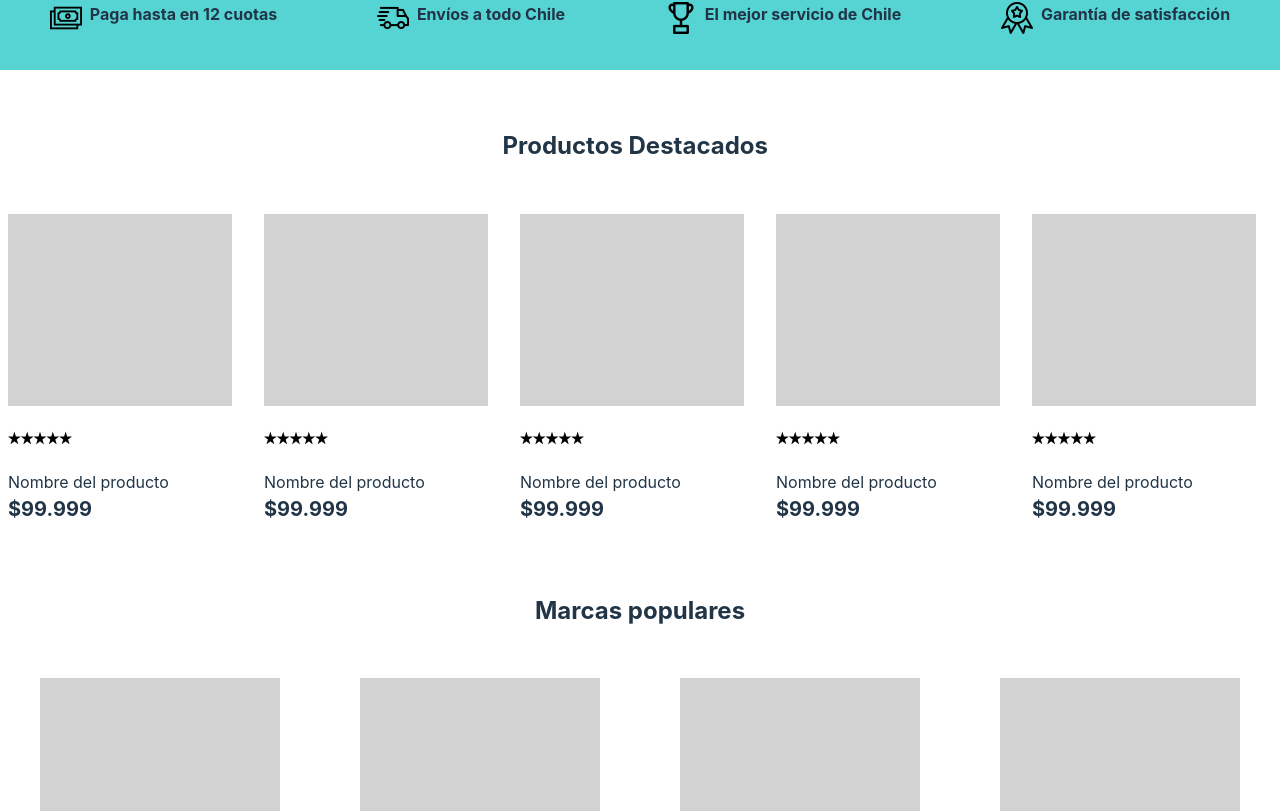
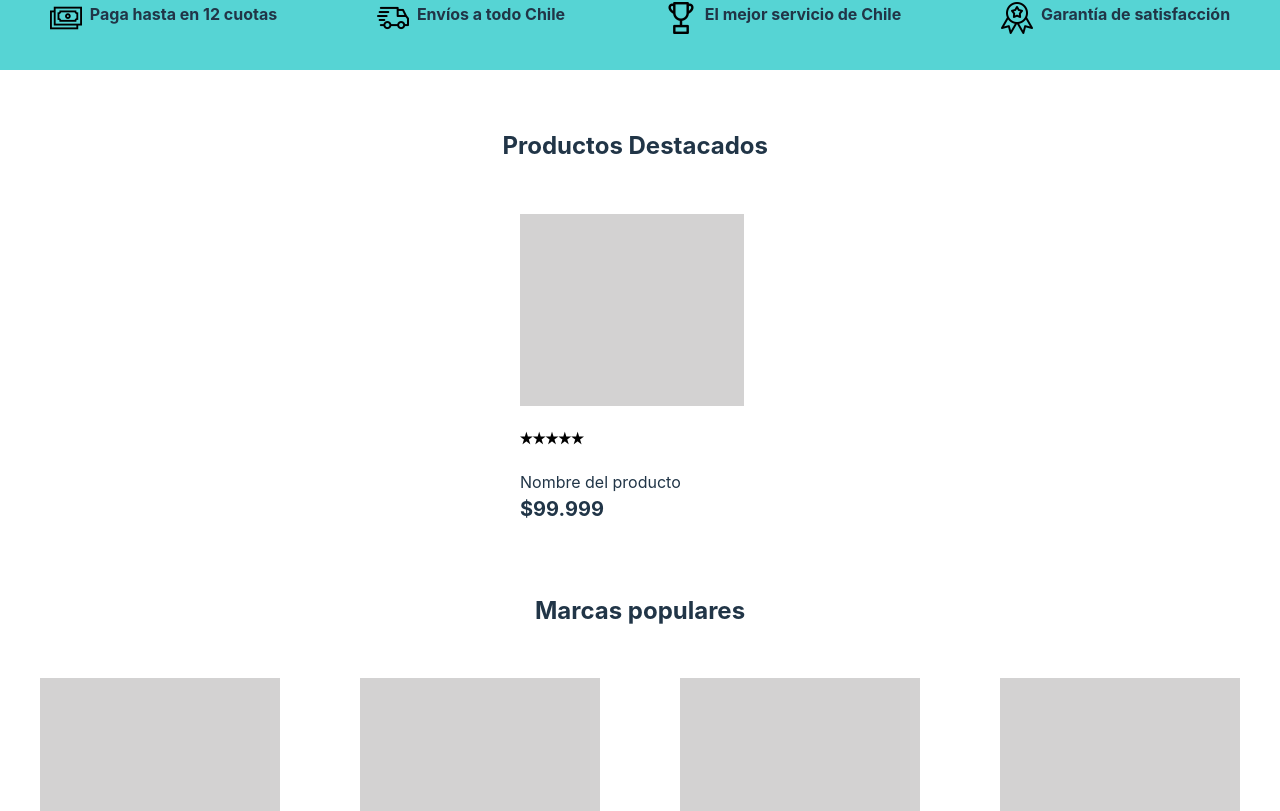
Before and after one commit to jrivas0710/Ventoverso, a React (Vite) app: page / in a window 1280 px wide. Shown: the part 730-1541 px from the top of the page. Built offline with nearby package versions, Linux system fonts and the light colour scheme.

Commit message:
cree mi esqueleto del componente producto destacado

```diff
--- a/src/ProductosDestacados.jsx
+++ b/src/ProductosDestacados.jsx
@@ -6,11 +6,11 @@ export const Destacados = () => {
         <>
 
 
-            <div className='productos-destacados'>
 
 
             {/* todo esto sera luego un solo componente que se renderizara con map  */}
 
+            <div className='productos-destacados'>
                 <div>
                     <h2 className='texto-productos-destacados'>Productos Destacados</h2>
                     <div className='producto'></div>
@@ -20,42 +20,11 @@ export const Destacados = () => {
                         <span className='precio'>$99.999</span>
                     </div>
                 </div>
+            </div>
 
 
-                <div>
-                    <div className='producto'></div>
-                    <div className='nombre-precio-ranking'>
-                        <img src="images/estrellas.png" alt="ranking" className='ranking' />
-                        <span className='nombre-producto'>Nombre del producto</span>
-                        <span className='precio'>$99.999</span>
-                    </div>
-                </div>
-                <div>
-                    <div className='producto'></div>
-                    <div className='nombre-precio-ranking'>
-                        <img src="images/estrellas.png" alt="ranking" className='ranking' />
-                        <span className='nombre-producto'>Nombre del producto</span>
-                        <span className='precio'>$99.999</span>
-                    </div>
-                </div>
-                <div>
-                    <div className='producto'></div>
-                    <div className='nombre-precio-ranking'>
-                        <img src="images/estrellas.png" alt="ranking" className='ranking' />
-                        <span className='nombre-producto'>Nombre del producto</span>
-                        <span className='precio'>$99.999</span>
-                    </div>
-                </div>
-                <div>
-                    <div className='producto'></div>
-                    <div className='nombre-precio-ranking'>
-                        <img src="images/estrellas.png" alt="ranking" className='ranking' />
-                        <span className='nombre-producto'>Nombre del producto</span>
-                        <span className='precio'>$99.999</span>
-                    </div>
-                </div>
 
 
-            </div>
+
         </>)
 }
```
